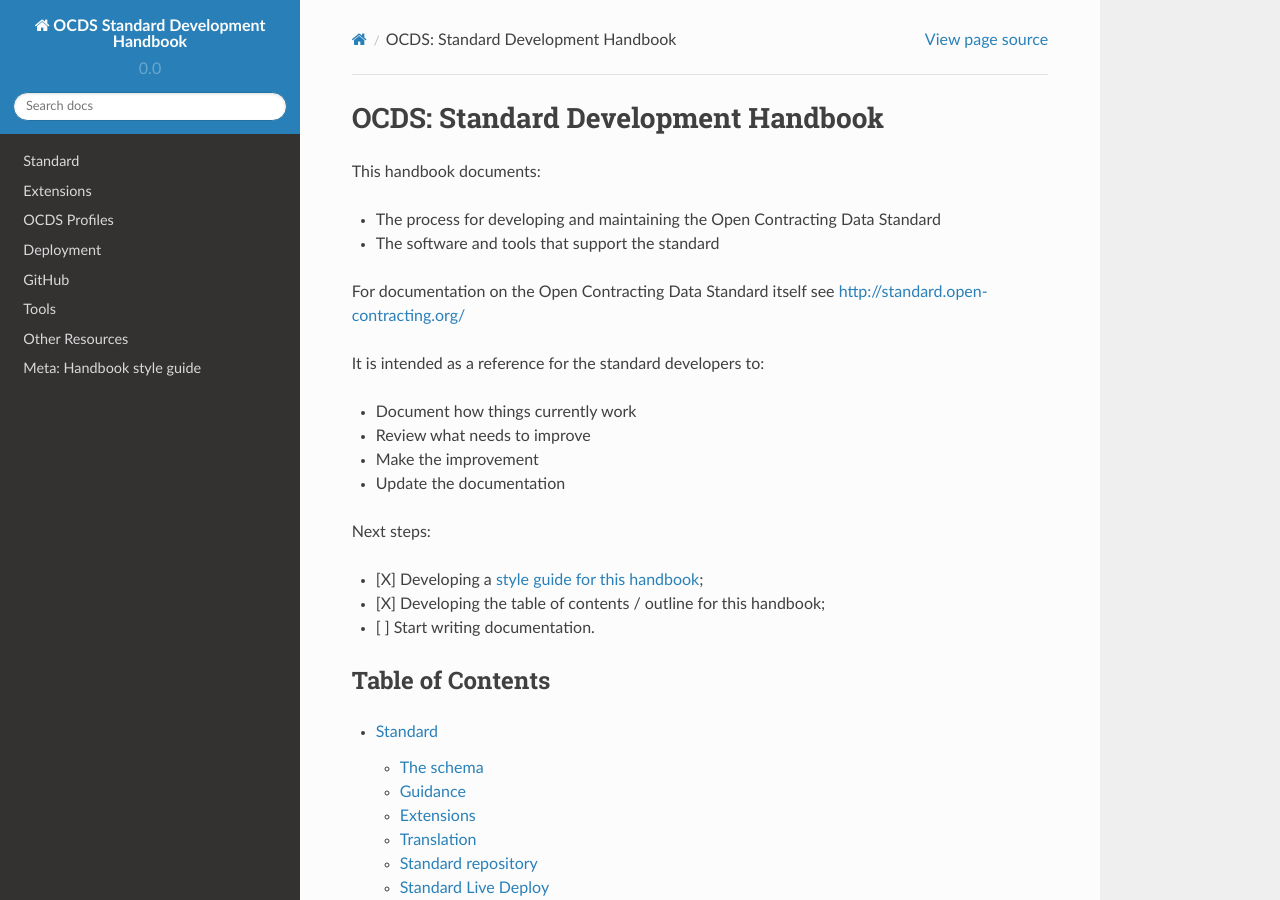
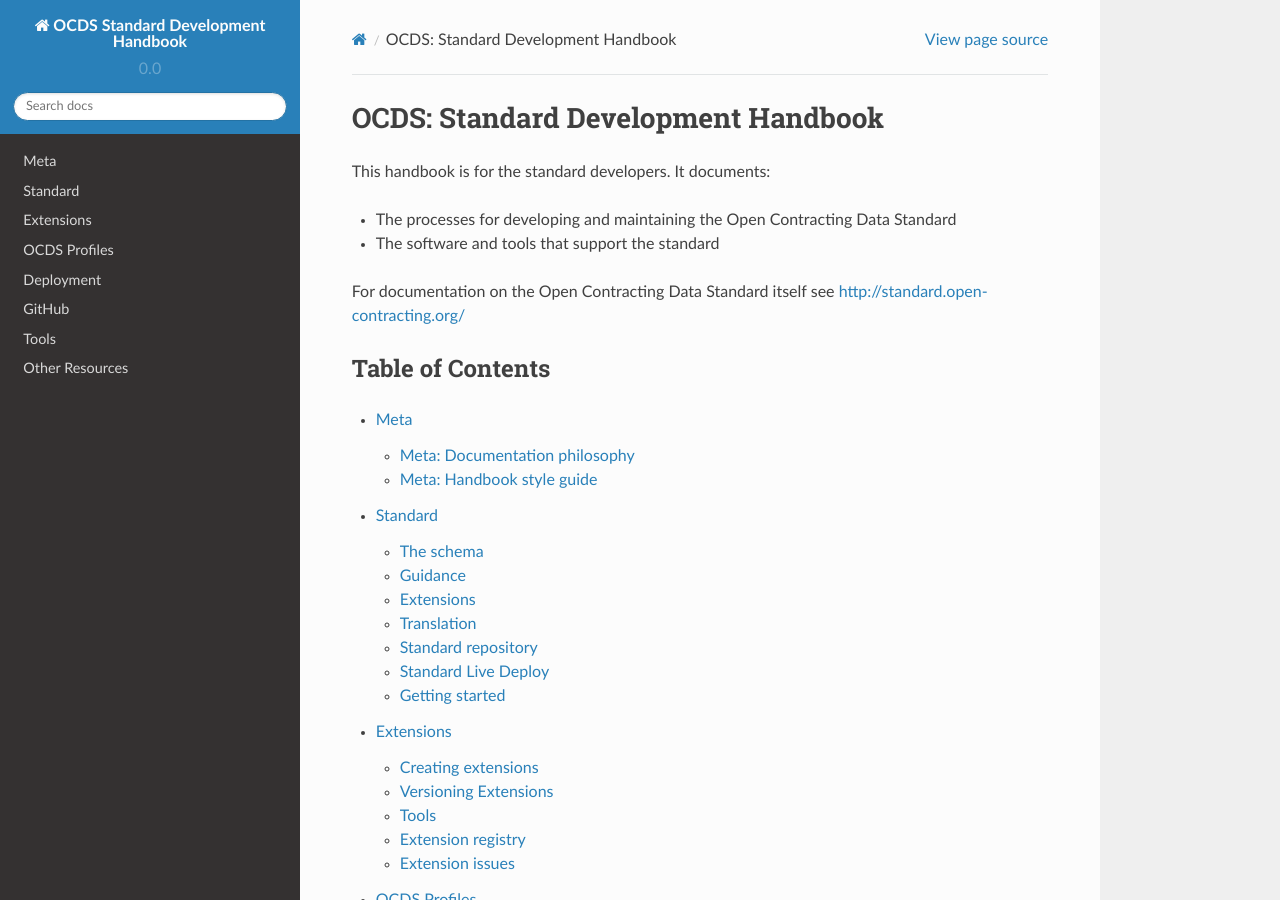
Before and after one commit to open-contracting/standard-development-handbook, a Sphinx documentation site: the page built from docs/index.md, in a window 1280 px wide and 900 px high. Built offline with Sphinx 7.4.7 and the Read the Docs theme 2.0.0, drawn with Linux system fonts in a browser that asks for light colours; pages that are not in the unit, such as notebooks, are missing from menus; some of the changed text lies outside the part shown.

Commit message:
Update index.md: * The next steps should be represented as GitHub issues, not in the documentation. * The handbook itself is not the place to review and make improvements: GitHub issues, PRs, email, calls, etc. are the tools for that.
Create Meta section and add philosophy page.

```diff
--- a/docs/index.md
+++ b/docs/index.md
@@ -1,24 +1,11 @@
 # OCDS: Standard Development Handbook
 
-This handbook documents:
+This handbook is for the standard developers. It documents:
 
-* The process for developing and maintaining the Open Contracting Data Standard
+* The processes for developing and maintaining the Open Contracting Data Standard
 * The software and tools that support the standard
 
 For documentation on the Open Contracting Data Standard itself see [http://standard.open-contracting.org/](http://standard.open-contracting.org/)
-
-It is intended as a reference for the standard developers to:
-
-* Document how things currently work
-* Review what needs to improve
-* Make the improvement
-* Update the documentation
-
-Next steps:
-
-* [X] Developing a [style guide for this handbook](meta);
-* [X] Developing the table of contents / outline for this handbook;
-* [ ] Start writing documentation.
 
 ## Table of Contents
 
@@ -27,6 +14,7 @@
    :maxdepth: 2
    :glob:
 
+   meta/index
    standard/index
    extensions/index
    profiles/index
```
Also changed, not shown: docs/meta/index.md (added, +10 -0 lines), docs/meta/philosophy.md (added, +9 -0 lines), docs/meta/style_guide.md (renamed from docs/meta.md).
